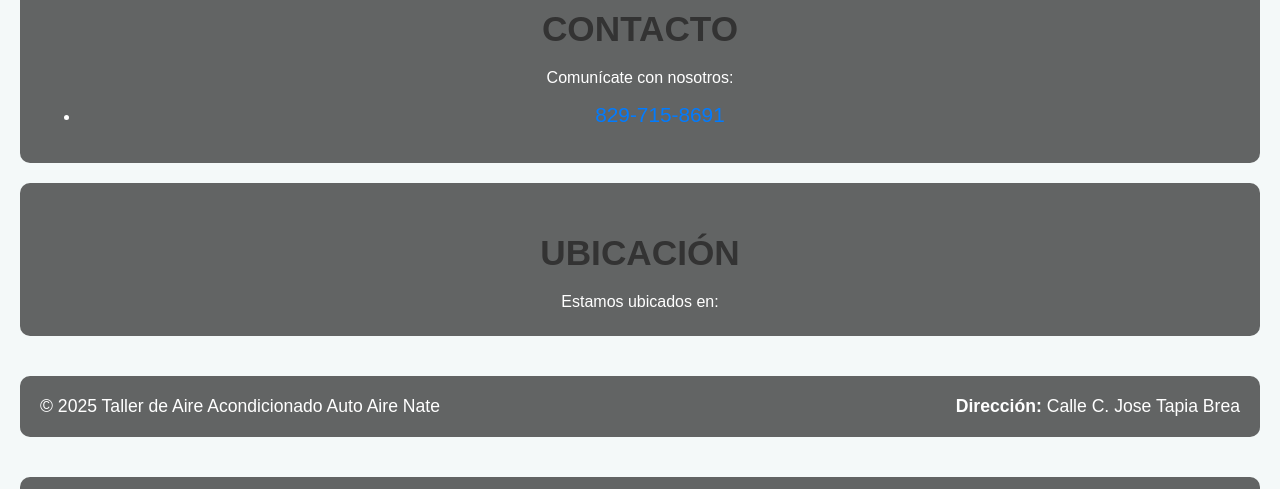
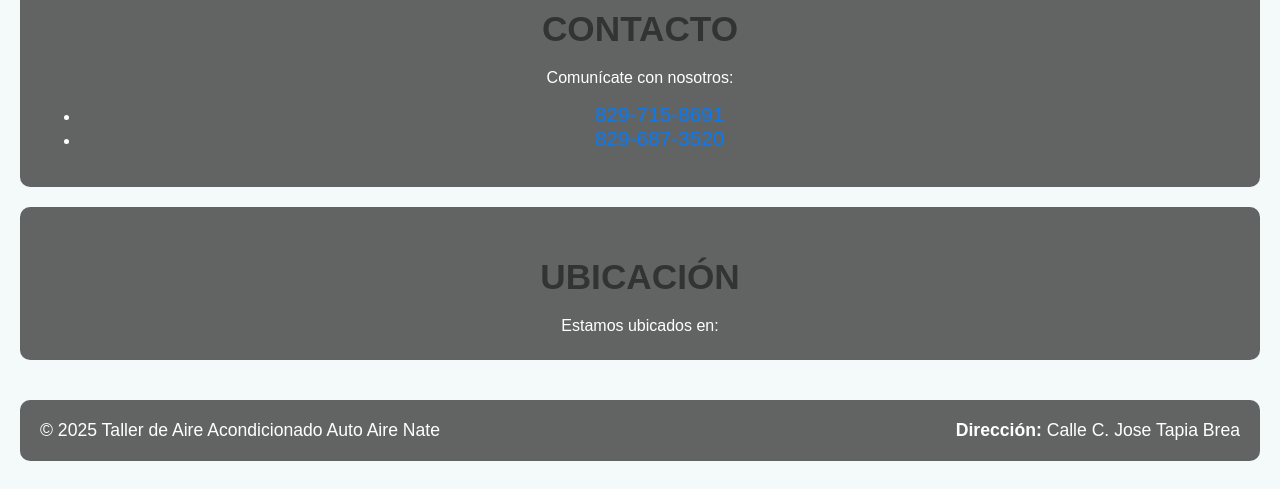
Before and after one commit to Blackronny28/Auto-Aires-Nate, a plain HTML site: page index.html in a window 1280 px wide. Shown: the part 840-1329 px from the top of the page. Drawn offline with Linux system fonts and the light colour scheme.

Commit message:
Add files via upload

```diff
--- a/index.html
+++ b/index.html
@@ -47,6 +47,7 @@
         <p>Comunícate con nosotros:</p>
         <ul class="telefonos">
             <li><a href="tel:8297158691">829-715-8691</a></li>
+            <li><a href="tel:8296873520">829-687-3520</a></li>
         </ul>
     </section>
     <section id="ubicacion">
```
